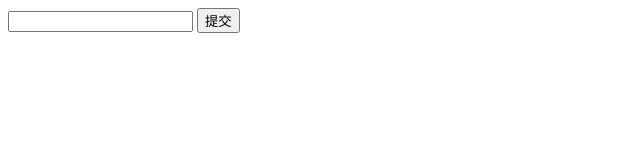
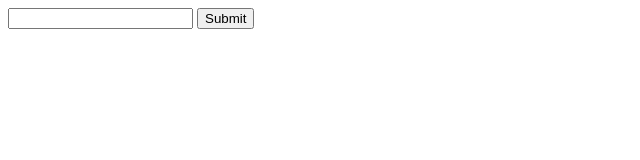
Before and after one commit to wuyihaoyu/Individual-project-case, a plain HTML site: page 学习vue/index2.html in a window 1280 px wide. Shown: the full height of the page, 0-640 px from the left. Drawn offline with Linux system fonts and the light colour scheme.

Commit message:
fix: 修改按钮文案

```diff
--- a/学习vue/index2.html
+++ b/学习vue/index2.html
@@ -13,7 +13,7 @@
     <div id="root">
         <div>
             <input type="text" v-model="todoValue">
-            <button @click="handleBtnClick">提交</button>
+            <button @click="handleBtnClick">Submit</button>
         </div>
         <ul>
             <!-- <li v-for="item in list">{{item}}</li> -->
```
